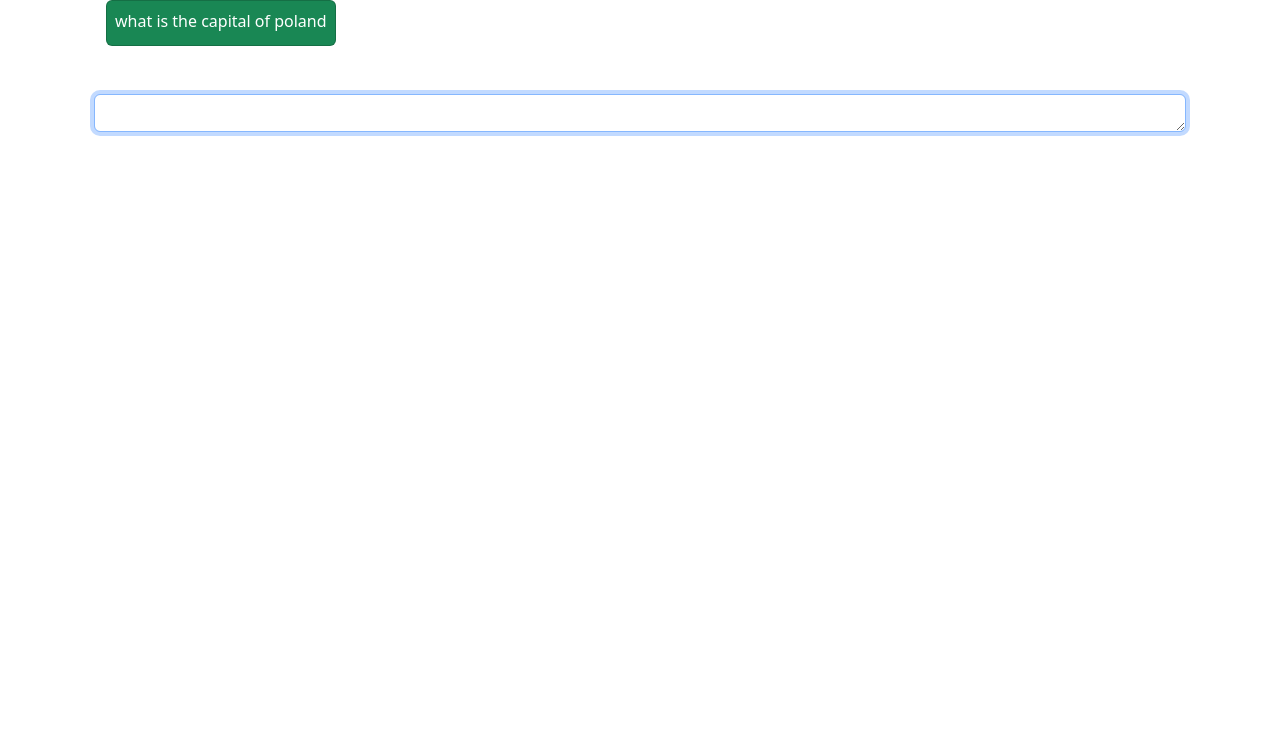
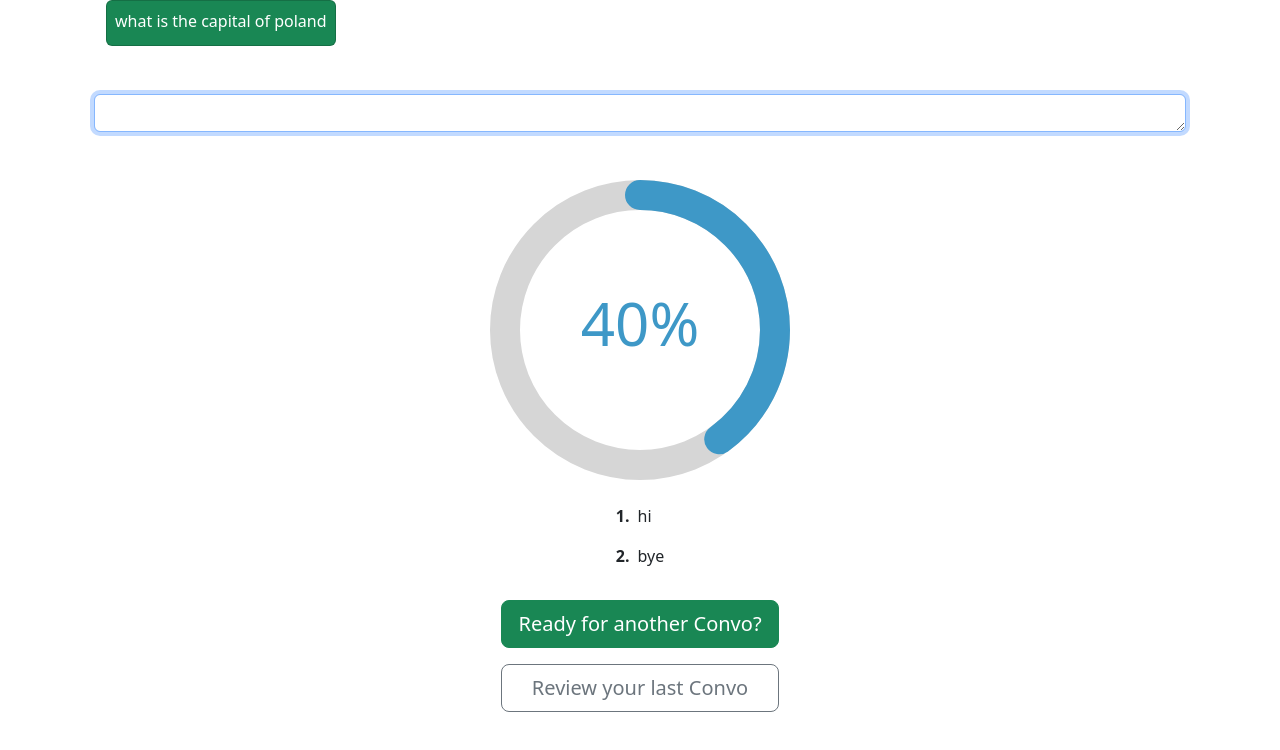
Before and after one commit to AnakinTrotter/lahacks-2023, a Next.js app in the folder convo/: page /test in a window 1280 px wide. Shown: the top 750 px of the page. Built offline with nearby package versions, Linux system fonts and the light colour scheme.

Commit message:
Mastery page done

```diff
--- /dev/null
+++ b/convo/src/pages/mastery.js
@@ -0,0 +1,50 @@
+import { useState, useEffect } from "react";
+import { ListGroup, Button, Container } from "react-bootstrap";
+import { CircularProgressbar } from "react-circular-progressbar";
+import "react-circular-progressbar/dist/styles.css";
+
+const StudyMastery = (props) => {
+    const [percent, setPercent] = useState(0);
+
+    useEffect(() => {
+        let interval;
+        if (percent < props.percent) {
+            interval = setInterval(() => {
+                setPercent((prevPercent) => prevPercent + 1);
+            }, 20);
+        }
+        return () => clearInterval(interval);
+    }, [percent]);
+
+    return (
+        <Container className="py-5">
+            <div className="d-flex justify-content-center align-items-center flex-column">
+                <div className="text-center">
+                    <CircularProgressbar
+                        value={percent}
+                        text={`${percent}%`}
+                        strokeWidth={10}
+                    />
+                </div>
+                <ListGroup className="mb-4 mt-3">
+                    {props.insights.map((insight, index) => (
+                        <ListGroup.Item key={index} className="border-0">
+                            <span className="fw-bold me-2">{index + 1}.</span>
+                            {insight}
+                        </ListGroup.Item>
+                    ))}
+                </ListGroup>
+                <div className="d-grid">
+                    <Button variant="success" size="lg" className="mb-3">
+                        Ready for another Convo?
+                    </Button>
+                    <Button variant="outline-secondary" size="lg">
+                        Review your last Convo
+                    </Button>
+                </div>
+            </div>
+        </Container>
+    );
+};
+
+export default StudyMastery;
--- a/convo/src/pages/test.js
+++ b/convo/src/pages/test.js
@@ -1,10 +1,19 @@
 import Chat from "@/components/Chat"
 import { Container } from "react-bootstrap"
+import StudyMastery from "./mastery";
 
 const questions = ["what is the capital of poland", "i hate school"]
+const insights = [
+    "Identify your learning style",
+    "Set goals and track your progress",
+    "Focus on comprehension, not memorization",
+    "Take breaks and prioritize self-care",
+    "Ask questions and seek help when needed",
+];
 
 export default function Test() {
     return <Container>
         <Chat questions={questions}/>
+        <StudyMastery percent={40} insights={["hi", "bye"]} />
     </Container>
 }
```
